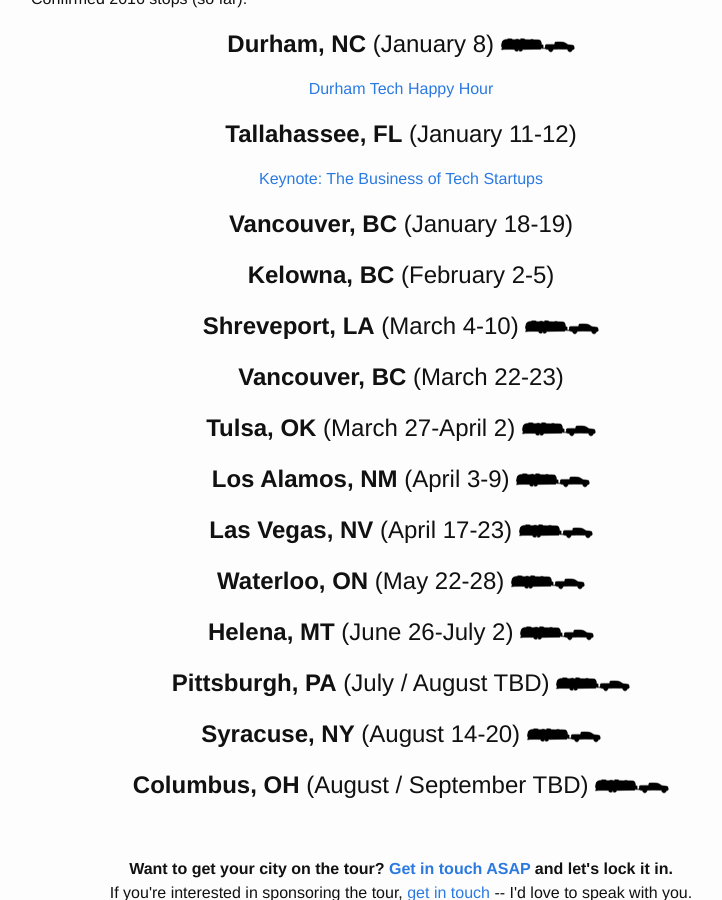
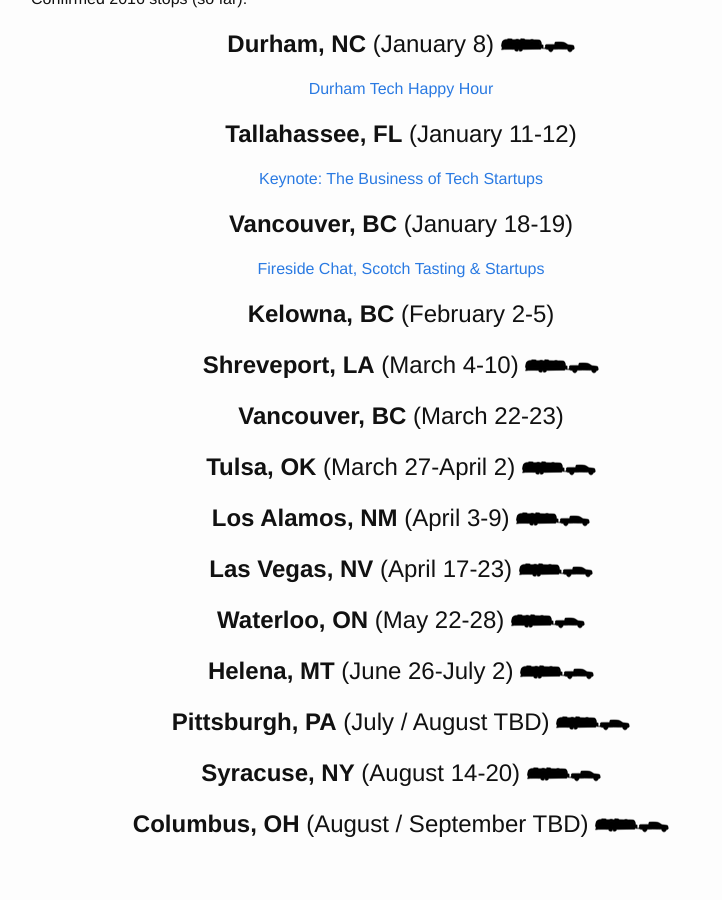
Before and after one commit to paulsingh/paulsingh.github.io, a Jekyll site: the page built from tech-tour.md, in a window 1280 px wide and 900 px high, scrolled down 665 px. Shown: the whole window, without its empty margins (239-961 px from the left). Built offline with Jekyll 4.4.1, drawn with Linux system fonts in a browser that asks for light colours.

Commit message:
Adding the Vancouver event.

```diff
--- a/tech-tour.md
+++ b/tech-tour.md
@@ -24,6 +24,7 @@ permalink: /tech-tour/
 <p align="center"><a href="http://sched.co/5lIZ">Keynote: The Business of Tech Startups</a></p>
 
 <h1 align="center"><strong>Vancouver, BC</strong> (January 18-19)</h1>
+<p align="center"><a href="https://www.picatic.com/event14521043537804">Fireside Chat, Scotch Tasting & Startups</a></p>
 
 <h1 align="center"><strong>Kelowna, BC</strong> (February 2-5)</h1>
 
```
